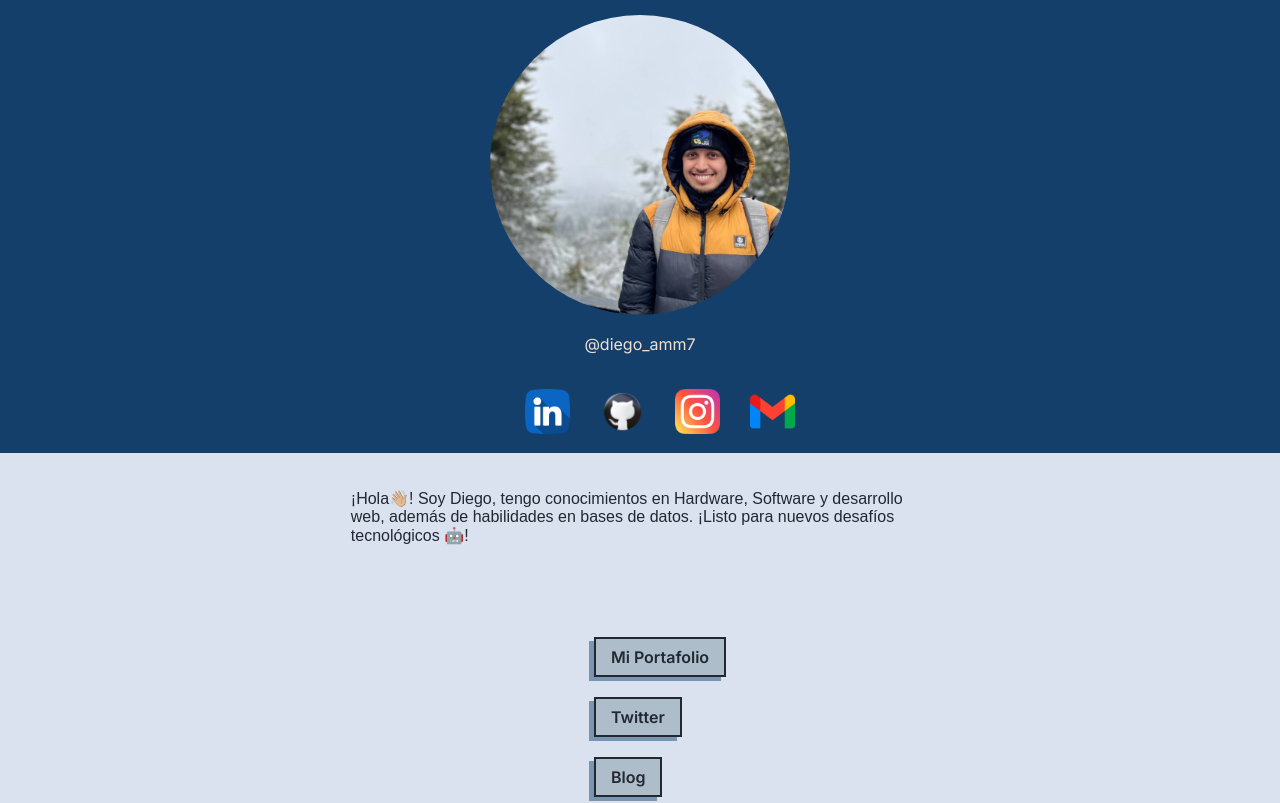
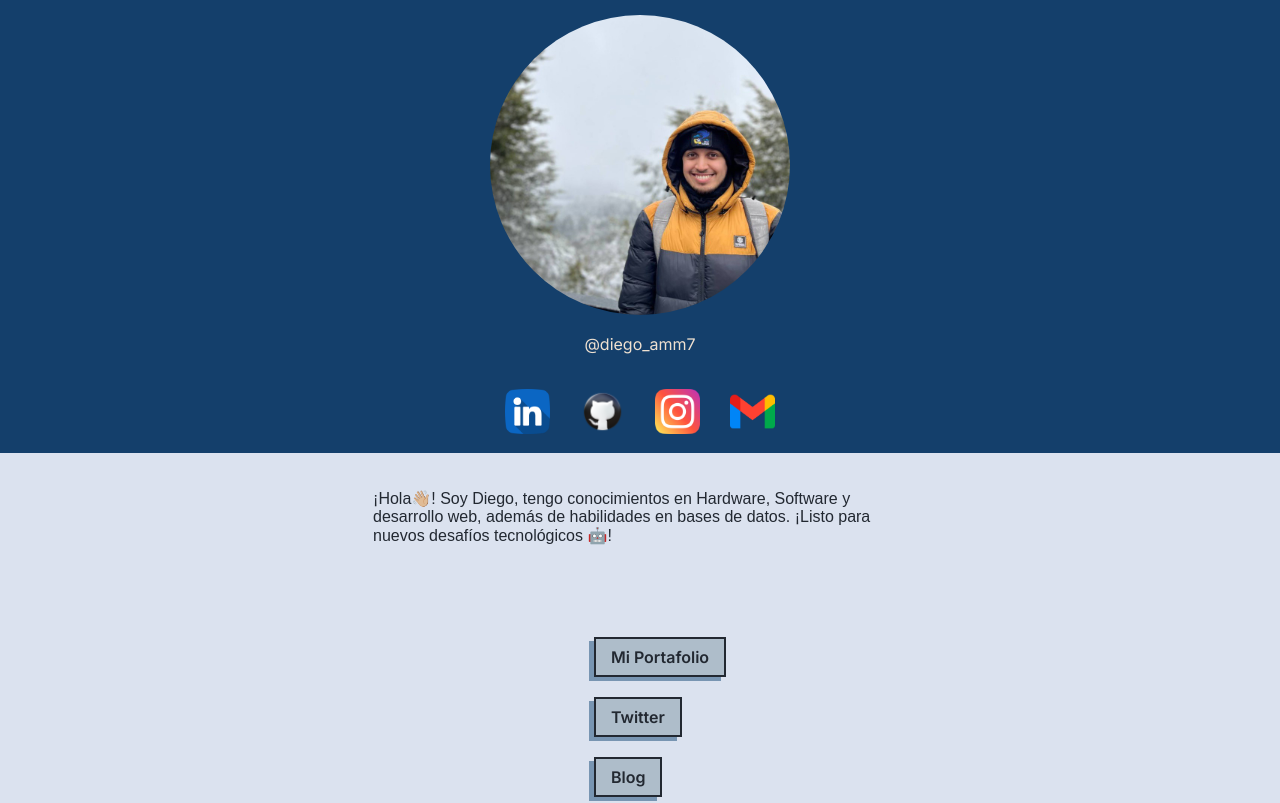
Before and after one commit to diegoamm7/miportal.github.io, a plain HTML site: page index.html in a window 1280 px wide. Shown: the top 803 px of the page. Drawn offline with Linux system fonts and the light colour scheme; a web font is replaced by a local one.

Commit message:
actualizacion volumen2

```diff
--- a/css/style.css
+++ b/css/style.css
@@ -8,6 +8,9 @@ body{
     font-size: 16px;
     font-weight: 400;
     background: #DBE2EF;
+}
+main{
+    height: 60vh;
 }
 *{
     box-sizing: border-box;
@@ -37,7 +40,7 @@ nav ul{
     margin: 20px;
     list-style: none;
     justify-content: center;
-
+    padding: 0px;
 }
 
 nav ul li{
@@ -52,9 +55,10 @@ nav ul li a img{
 .informacion{
     display: flex;
     justify-content: center;
+    margin: 10px;
 }
 .informacion p{
-    max-width: 65ch;
+    max-width: 60ch;
     color: #222831;
 }
 .botones{
```
